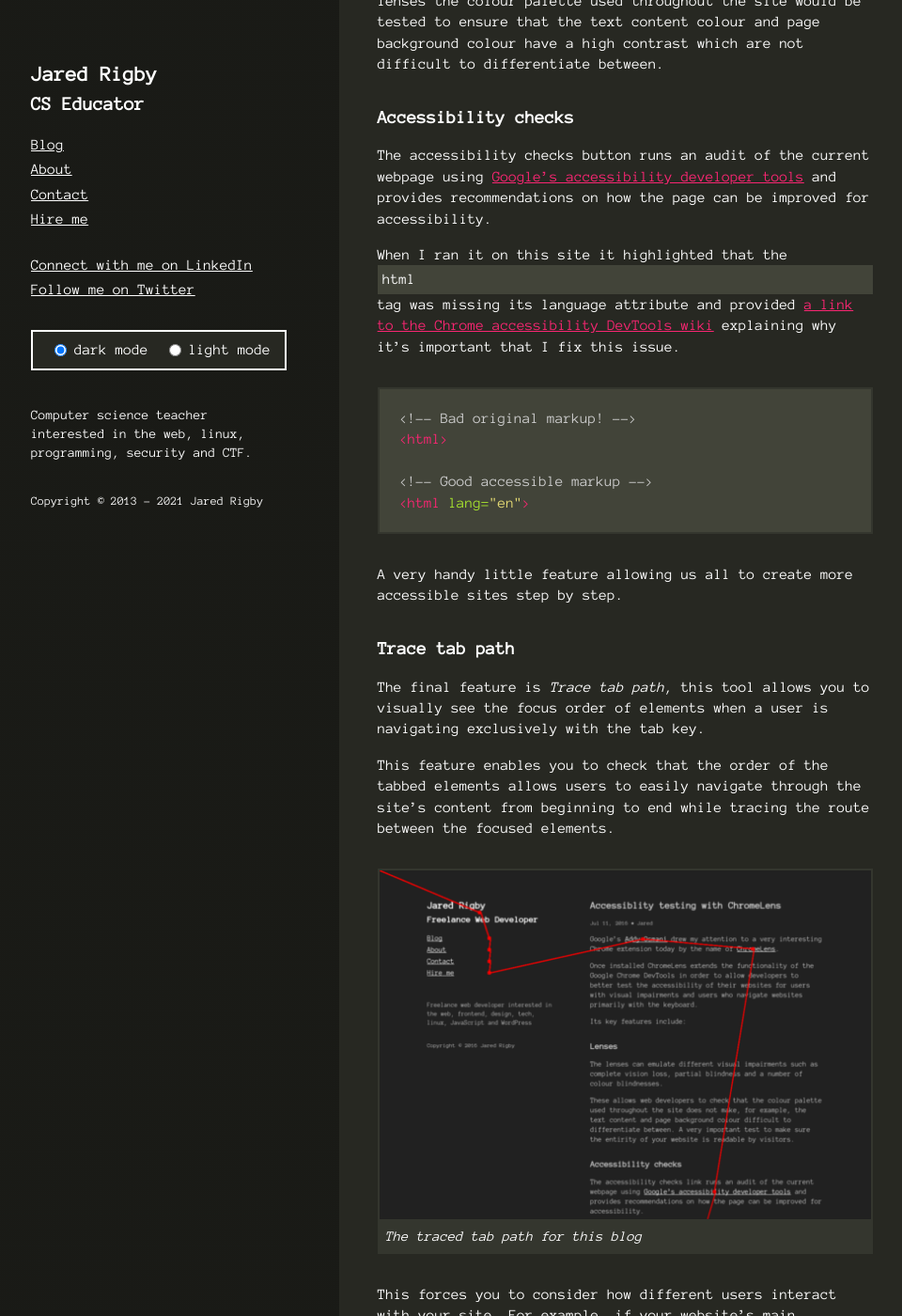
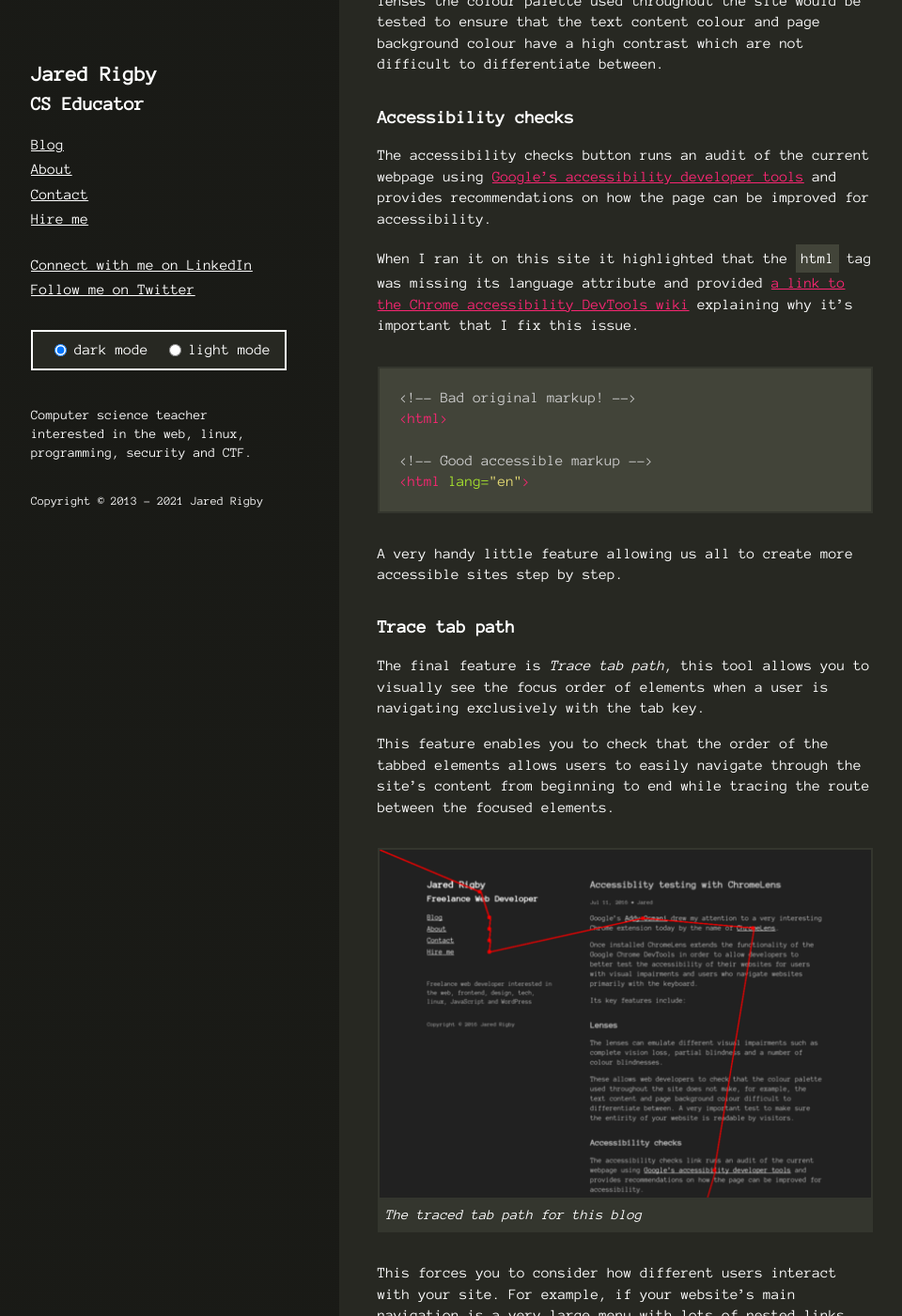
Before and after one commit to jazibobs/jazibobs.github.io, a Jekyll site: the page built from _posts/2016-07-11-accessibility-testing-with-chromelens.md, in a window 1280 px wide and 1400 px high, scrolled down 630 px. Shown: the whole window at 94% size, without its empty margins (159-1119 px from the left). Built offline with Jekyll 4.4.1, drawn with Linux system fonts in a browser that asks for light colours.

Commit message:
Fixed styling for <code> block

```diff
--- a/_sass/_elements.scss
+++ b/_sass/_elements.scss
@@ -82,7 +82,8 @@ td {
 code {
 	background-color: lighten($jr-grey, 10%);
 	padding: $pad/4 $pad/3;
-	display: block;
+	display: inline-block;
+	color: $jr-white;
 }
 
 img {
```
